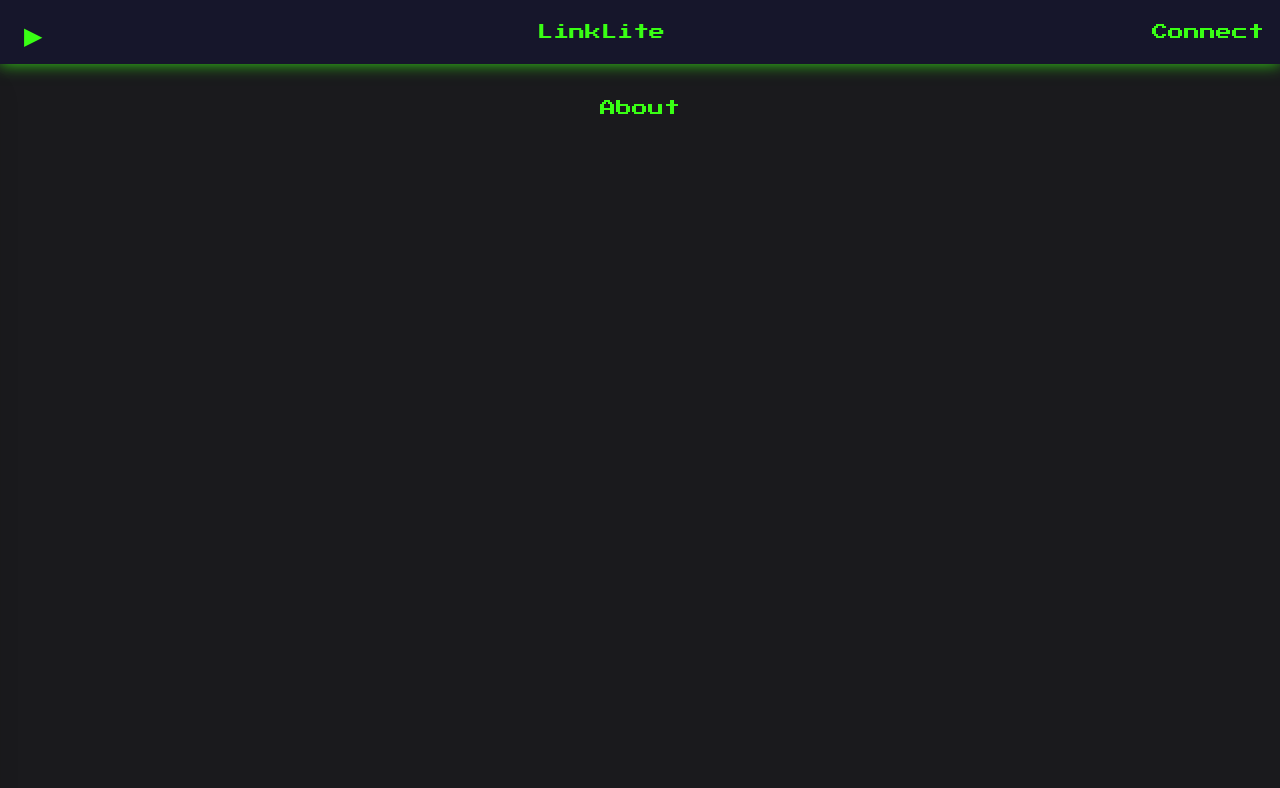
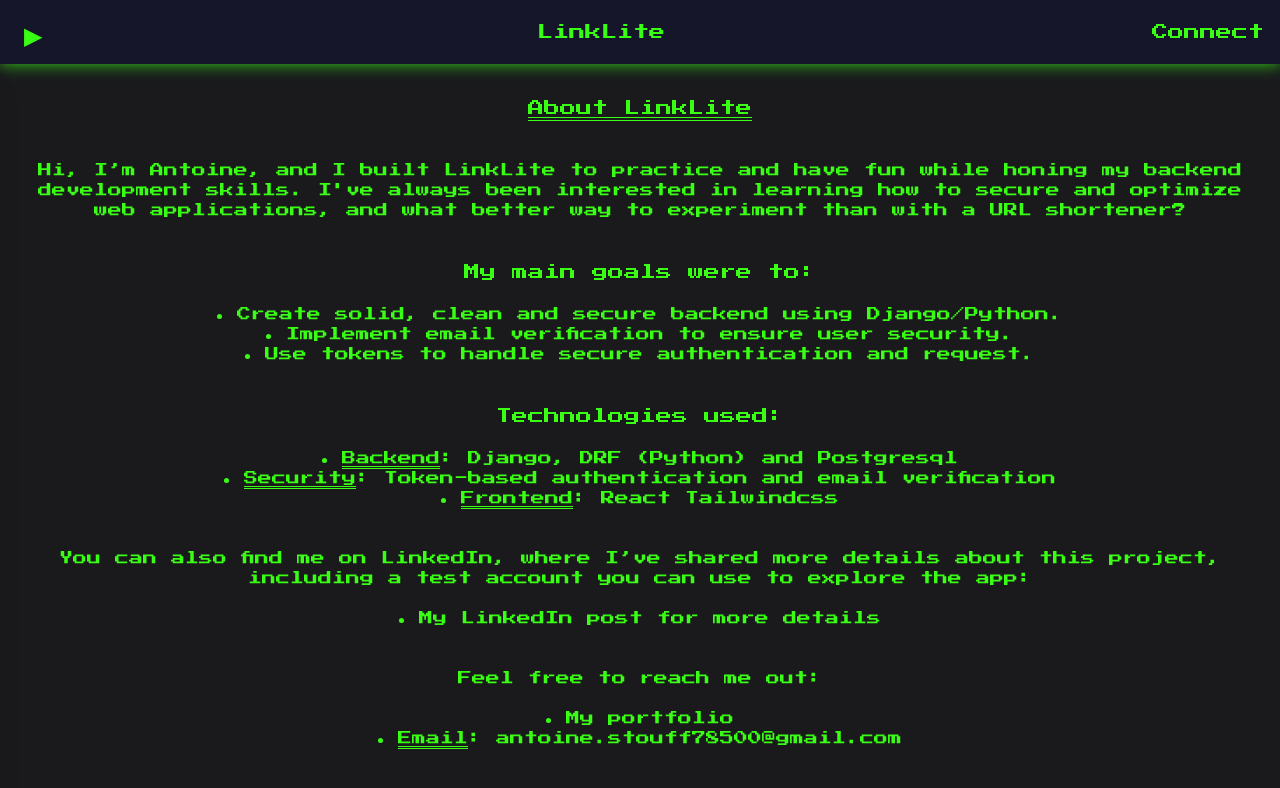
Before and after one commit to skiimcdogg/LinkLite-client, a React (Create React App) app in the folder link-lite/: page /about in a window 1280 px wide. Shown: the top 788 px of the page. Built offline with nearby package versions, Linux system fonts and the light colour scheme.

Commit message:
style/Add everything in the about page

```diff
--- a/link-lite/src/Components/About/About.tsx
+++ b/link-lite/src/Components/About/About.tsx
@@ -1,9 +1,68 @@
 function About() {
   return (
-    <div>
-      <h1>About</h1>
+    <div className="mx-3 pb-5">
+      <h1 className="underline decoration-double mb-10">About LinkLite</h1>
+      <p className="text-sm mb-10">
+        Hi, I’m Antoine, and I built LinkLite to practice and have fun while
+        honing my backend development skills. I've always been interested in
+        learning how to secure and optimize web applications, and what better
+        way to experiment than with a URL shortener?
+      </p>
+      <h3 className="mb-5">My main goals were to:</h3>
+      <ul className="list-disc list-inside text-sm mb-10">
+        <li>Create solid, clean and secure backend using Django/Python.</li>
+        <li>Implement email verification to ensure user security.</li>
+        <li>Use tokens to handle secure authentication and request.</li>
+      </ul>
+      <h3 className="mb-5">Technologies used:</h3>
+      <ul className="list-disc list-inside text-sm mb-10">
+        <li>
+          <span className="underline decoration-double">Backend</span>: Django,
+          DRF (Python) and Postgresql
+        </li>
+        <li>
+          <span className="underline decoration-double">Security</span>:
+          Token-based authentication and email verification
+        </li>
+        <li>
+        <span className="underline decoration-double">Frontend</span>: React
+          Tailwindcss
+        </li>
+      </ul>
+      <p className="text-sm mb-5">
+        You can also find me on LinkedIn, where I’ve shared more details about
+        this project, including a test account you can use to explore the app:
+      </p>
+      <ul className="list-disc list-inside text-sm mb-10">
+        <li>
+          <a
+            href="https://www.linkedin.com/in/antoine-stouff/"
+            target="_blank"
+            rel="noopener noreferrer"
+            className="hover:text-neonBlue"
+          >
+            My LinkedIn post for more details
+          </a>
+        </li>
+      </ul>
+      <p className="text-sm mb-5">
+        Feel free to reach me out:
+      </p>
+      <ul className="list-disc list-inside text-sm mb-10">
+        <li>
+          <a
+            href="https://www.antoinestouff.fr"
+            target="_blank"
+            rel="noopener noreferrer"
+            className="hover:text-neonBlue"
+          >
+            My portfolio
+          </a>
+        </li>
+        <li><span className="underline decoration-double">Email</span>: antoine.stouff78500@gmail.com</li>
+      </ul>
     </div>
   );
-};
+}
 
 export default About;
```
